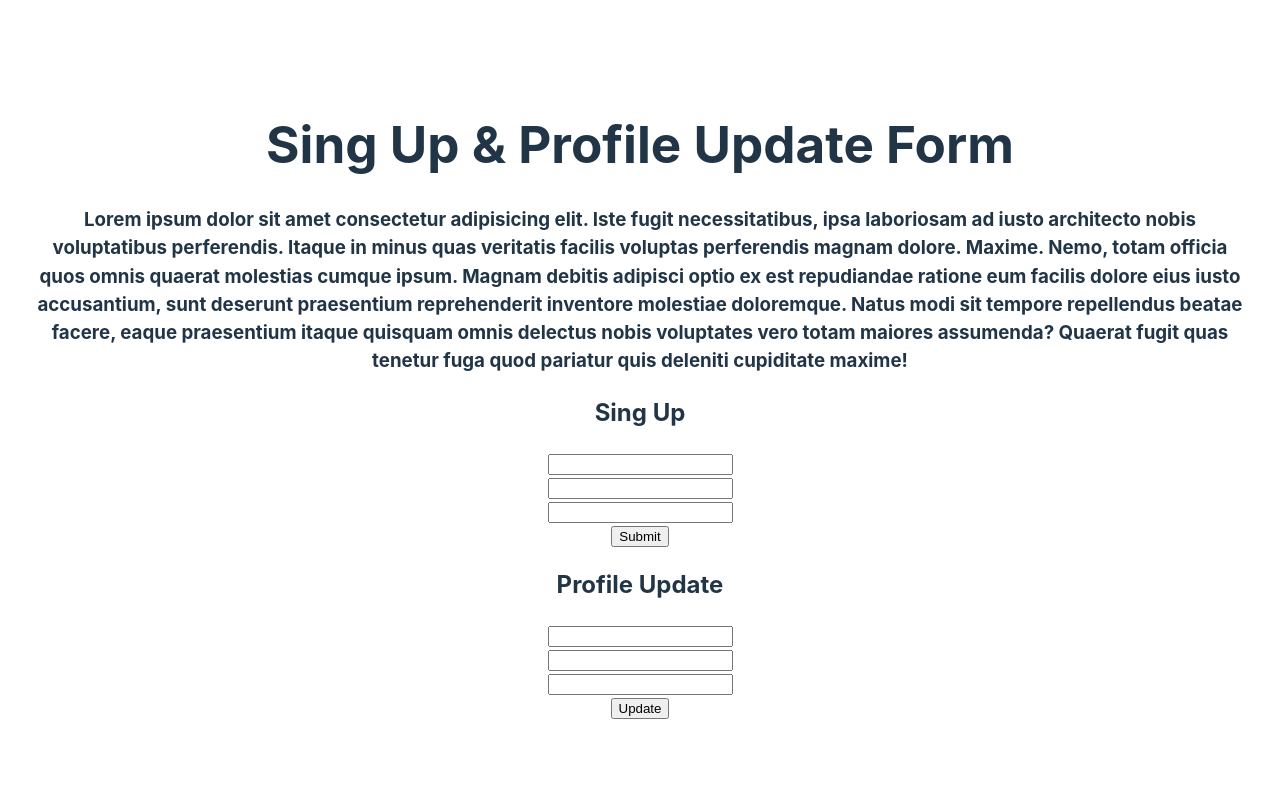
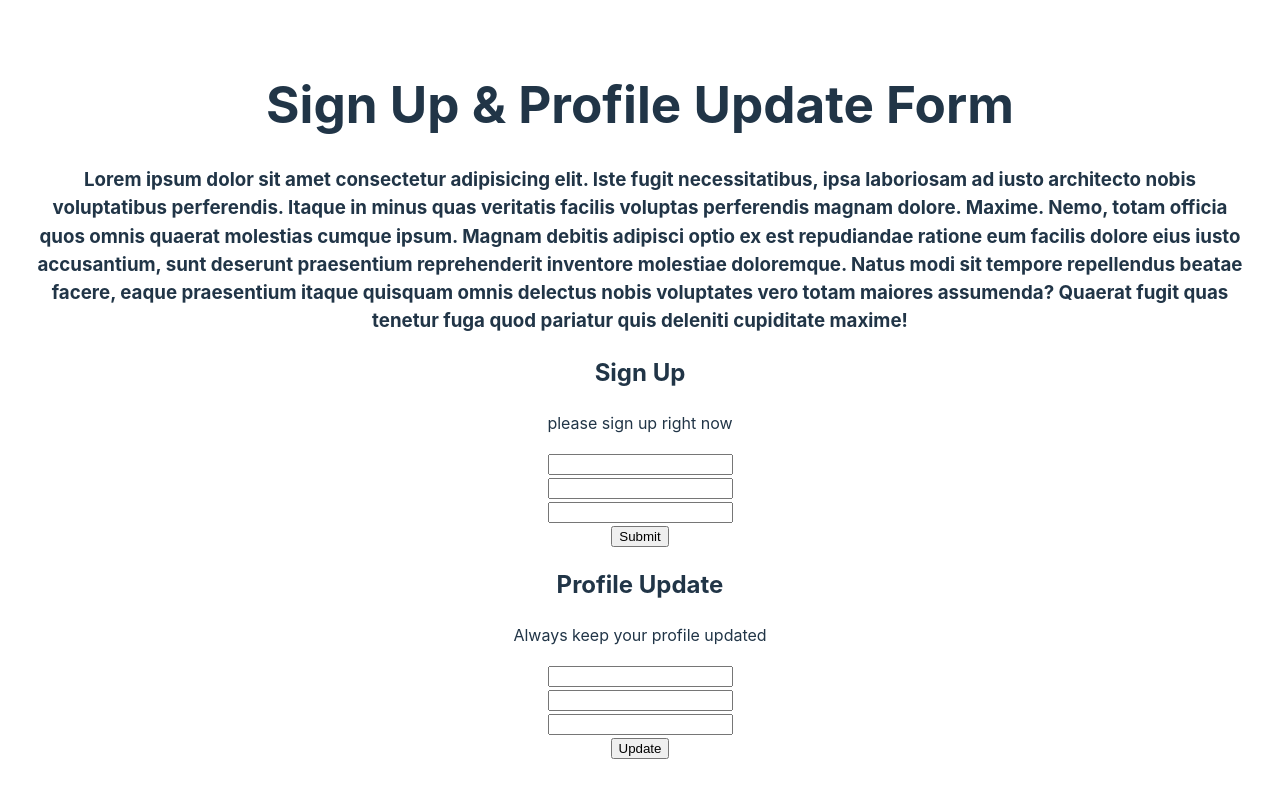
Before and after one commit to alalhosen/Form-Master-d46, a React (Vite) app: page / in a window 1280 px wide. Built offline with nearby package versions, Linux system fonts and the light colour scheme.

Commit message:
add some h2 & p tage in Reusable component

```diff
--- a/src/App.jsx
+++ b/src/App.jsx
@@ -6,34 +6,48 @@ import ReusableForm from "./components/ReusableForm/ReusableForm";
 // import StateFulForm from "./components/StateFulForm/StateFulForm";
 
 function App() {
-  const handleSingUpSubmit = data => {
-    console.log('sing up data',data);
+  const handleSingUpSubmit = (data) => {
+    console.log("sign up data", data);
   };
 
-  const handleUpdateProfile = data => {
-    console.log('update profile', data);
+  const handleUpdateProfile = (data) => {
+    console.log("update profile", data);
   };
 
   return (
     <>
-      <h1>Sing Up & Profile Update Form</h1>
-      <h3>Lorem ipsum dolor sit amet consectetur adipisicing elit. Iste fugit necessitatibus, ipsa laboriosam ad iusto architecto nobis voluptatibus perferendis. Itaque in minus quas veritatis facilis voluptas perferendis magnam dolore. Maxime.
-      Nemo, totam officia quos omnis quaerat molestias cumque ipsum. Magnam debitis adipisci optio ex est repudiandae ratione eum facilis dolore eius iusto accusantium, sunt deserunt praesentium reprehenderit inventore molestiae doloremque.
-      Natus modi sit tempore repellendus beatae facere, eaque praesentium itaque quisquam omnis delectus nobis voluptates vero totam maiores assumenda? Quaerat fugit quas tenetur fuga quod pariatur quis deleniti cupiditate maxime!
-    </h3>
+      <h1>Sign Up & Profile Update Form</h1>
+      <h3>
+        Lorem ipsum dolor sit amet consectetur adipisicing elit. Iste fugit
+        necessitatibus, ipsa laboriosam ad iusto architecto nobis voluptatibus
+        perferendis. Itaque in minus quas veritatis facilis voluptas perferendis
+        magnam dolore. Maxime. Nemo, totam officia quos omnis quaerat molestias
+        cumque ipsum. Magnam debitis adipisci optio ex est repudiandae ratione
+        eum facilis dolore eius iusto accusantium, sunt deserunt praesentium
+        reprehenderit inventore molestiae doloremque. Natus modi sit tempore
+        repellendus beatae facere, eaque praesentium itaque quisquam omnis
+        delectus nobis voluptates vero totam maiores assumenda? Quaerat fugit
+        quas tenetur fuga quod pariatur quis deleniti cupiditate maxime!
+      </h3>
       {/* <SimpleForm></SimpleForm> */}
       {/* <StateFulForm></StateFulForm> */}
       {/* <RefForm></RefForm> */}
       {/* <HooKForm></HooKForm> */}
-      <ReusableForm
-        formTitle={"Sing Up"}
-        handleSubmit={handleSingUpSubmit}
-      ></ReusableForm>
+      <ReusableForm formTitle={"Sign Up"} handleSubmit={handleSingUpSubmit}>
+        <div>
+          <h2>Sign Up</h2>
+          <p>please sign up right now</p>
+        </div>
+      </ReusableForm>
       <ReusableForm
         formTitle={"Profile Update"}
         handleSubmit={handleUpdateProfile}
-        submitBtnText="Update"
-      ></ReusableForm>
+        submitBtnText="Update">
+          <div>
+            <h2>Profile Update</h2>
+            <p>Always keep your profile updated</p>
+          </div>
+        </ReusableForm>
     </>
   );
 }
--- a/src/components/ReusableForm/ReusableForm.jsx
+++ b/src/components/ReusableForm/ReusableForm.jsx
@@ -1,7 +1,7 @@
 const ReusableForm = ({
   formTitle,
   handleSubmit,
-  submitBtnText = "Submit",
+  submitBtnText = "Submit", children
 }) => {
   const handleLocalSubmit = e => {
     e.preventDefault();
@@ -11,16 +11,17 @@ const ReusableForm = ({
       email: e.target.email.value,
       password: e.target.password.value,
     };
+    console.log(data)
     handleSubmit(data);
   };
 
   return (
     <div>
-      <h2>{formTitle}</h2>
+      {children}
       <form onSubmit={handleLocalSubmit}>
         <input type="text" name="name" />
         <br />
-        <input type="email" name="Email" id="" />
+        <input type="email" name="email" id="" />
         <br />
         <input type="password" name="password" />
         <br />
--- a/src/components/StateFulForm/StateFulForm.jsx
+++ b/src/components/StateFulForm/StateFulForm.jsx
@@ -29,7 +29,7 @@ const StateFulForm = () => {
   };
   return (
     <div>
-      <form onSubmit={handleSubmit}>
+      <div onSubmit={handleSubmit}>
         <input
           value={name}
           onChange={handleNameChange}
@@ -50,7 +50,7 @@ const StateFulForm = () => {
         {
           error && <p>{error}</p>
         }
-      </form>
+      </div>
     </div>
   );
 };
```
